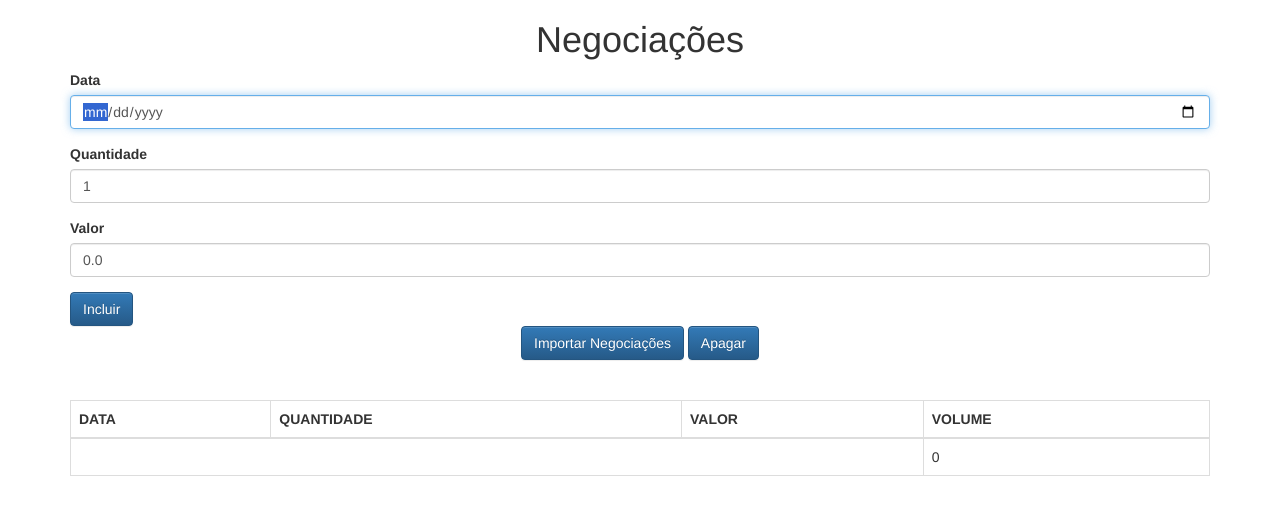
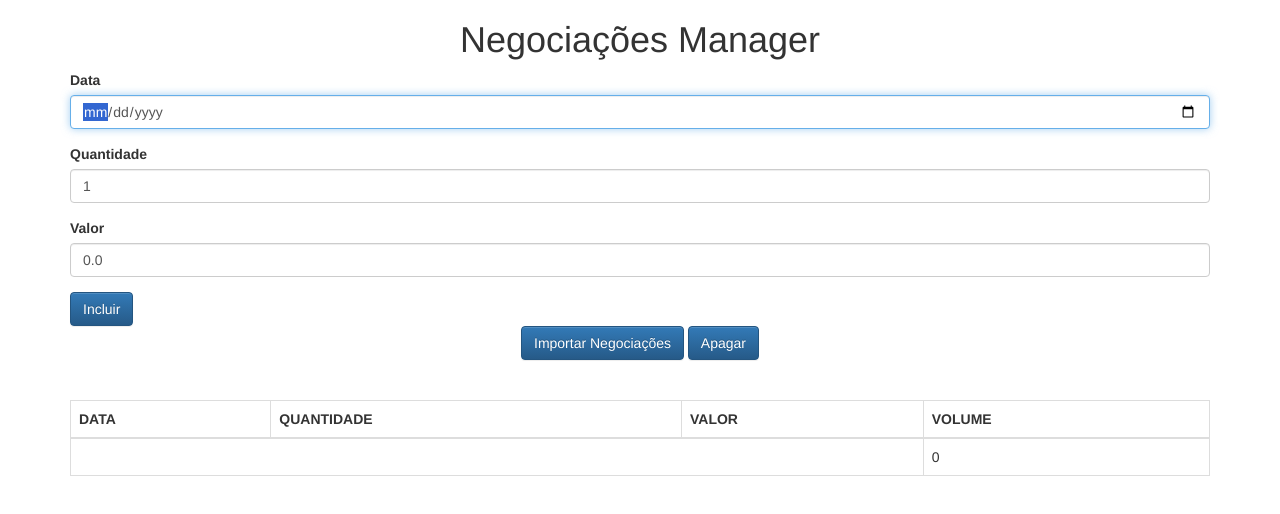
Before and after one commit to DaniloPaixaoJesus/ES6-Javascript-MVC, a plain HTML site: page client/index.html in a window 1280 px wide. Drawn offline with Linux system fonts and the light colour scheme.

Commit message:
Update index.html

```diff
--- a/client/index.html
+++ b/client/index.html
@@ -9,7 +9,7 @@
 </head>
 <body class="container">
 
-    <h1 class="text-center">Negociações</h1>
+    <h1 class="text-center">Negociações Manager</h1>
 
     <div id="mensagemView"></div>
 
```
